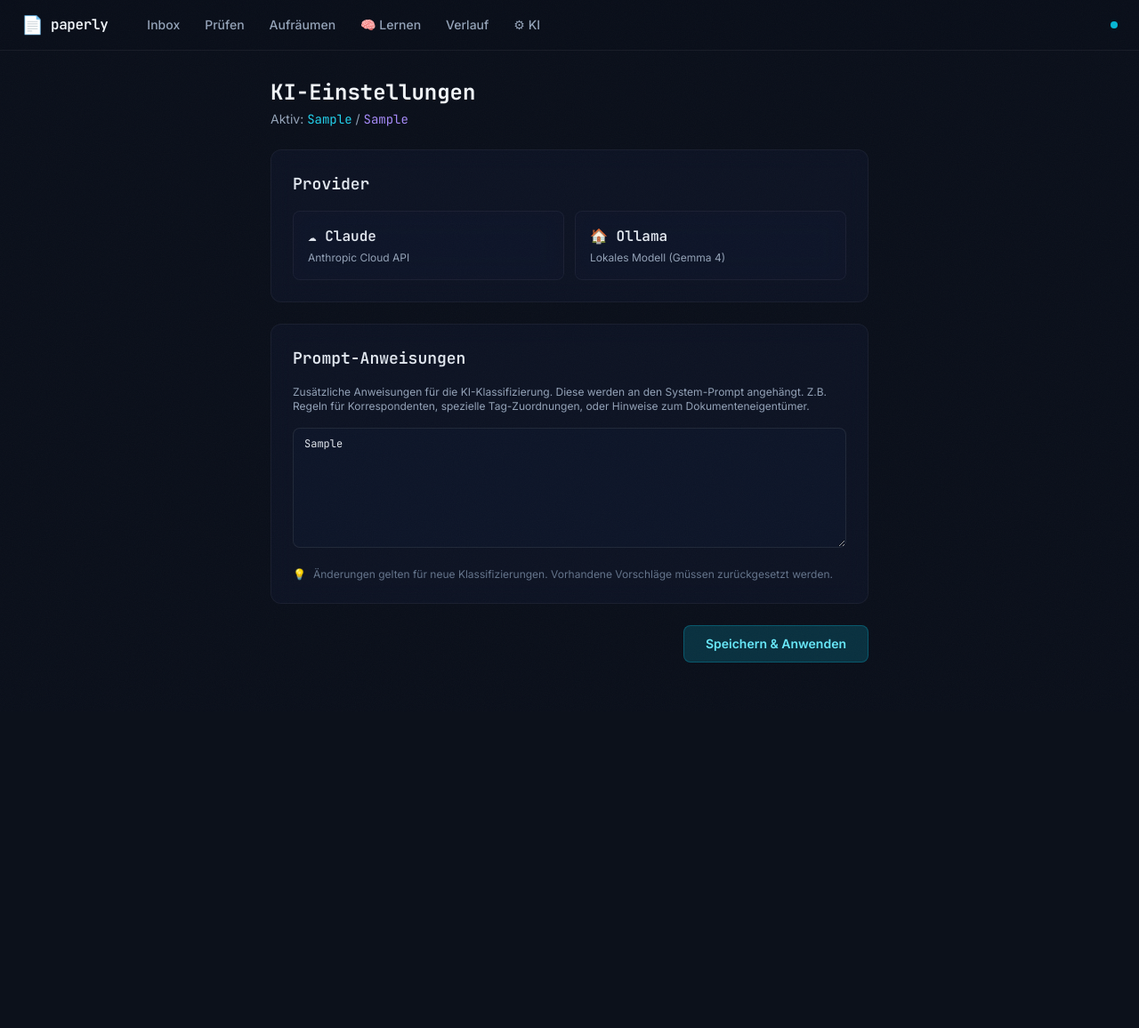
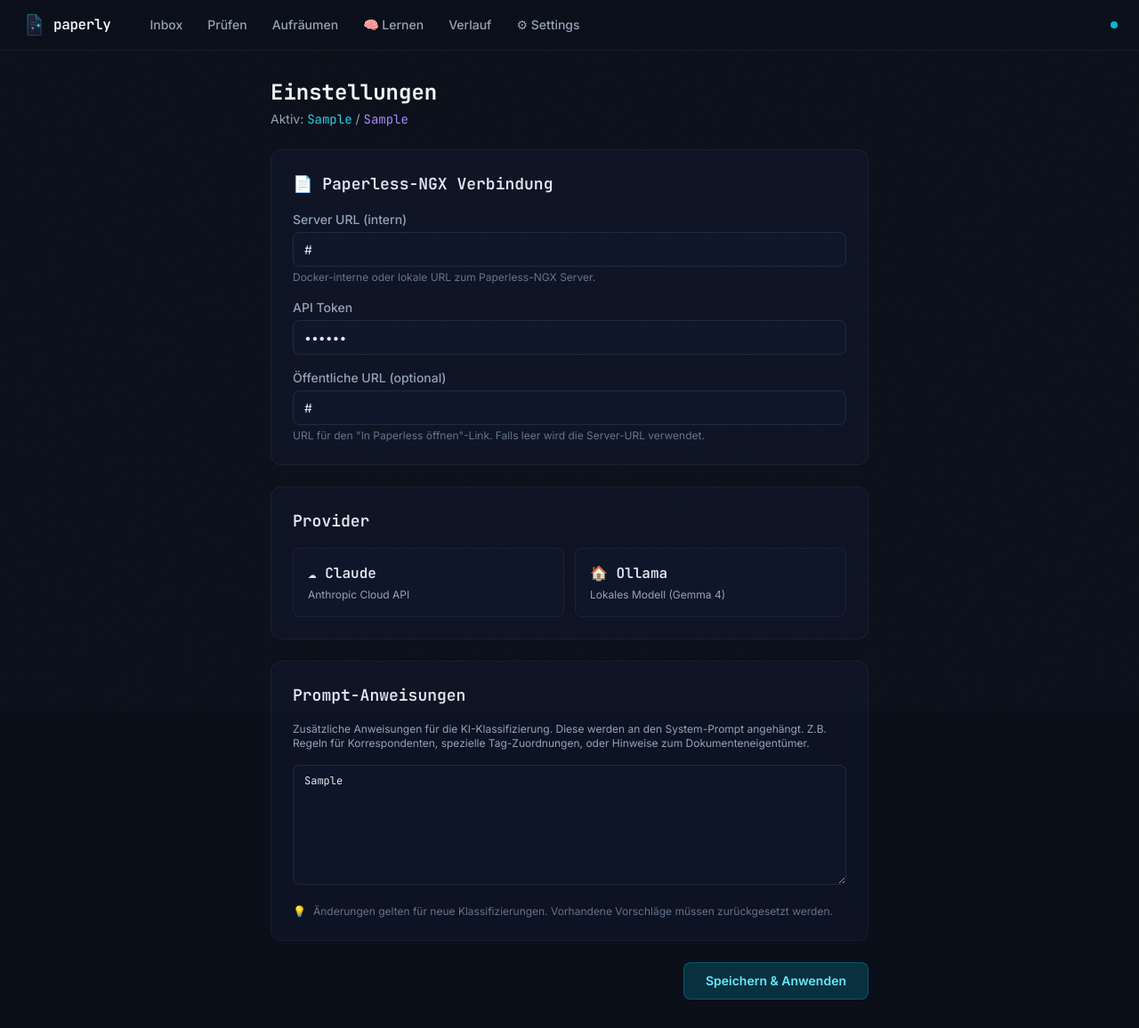
Before and after one commit to nerox89/paperly, a FastAPI app: template src/paperly/templates/settings.html in a window 1280 px wide. Shown: the whole page at 89% size. Before the commit the page ends 745 px from the top, so only its background shows below. Run offline with FastAPI, Linux system fonts and the light colour scheme; the template is opened without the code that fills it: most values are stand-ins (such as "Sample title", 1, 10 or a date in 2020); data that the repository does not hold is empty; parts of the project's set-up code (start-up, migrations or seed data) failed here and were passed over; some libraries are stand-ins or nearby versions.

Commit message:
Add SVG logo/favicon and Paperless connection settings
- Custom SVG logo (paper + AI sparkle) replaces emoji in nav
- SVG favicon for browser tab
- Paperless URL, API token, and public URL now configurable in Settings
- DB-stored credentials override env vars (backward compatible)
- Reconnects Paperless client on settings save if connection changed
- Settings page renamed from 'KI-Einstellungen' to 'Einstellungen'

Co-authored-by: Copilot <223556219+Copilot@users.noreply.github.com>

```diff
--- a/src/paperly/app.py
+++ b/src/paperly/app.py
@@ -89,16 +89,19 @@ def _build_provider(db: Database) -> BaseProvider:
 
 @asynccontextmanager
 async def lifespan(app: FastAPI):
-    paperless_url = os.environ["PAPERLESS_URL"]
-    paperless_token = os.environ["PAPERLESS_TOKEN"]
-
-    state.paperless = PaperlessClient(paperless_url, paperless_token)
-    await state.paperless.open()
-
     # SQLite database for persistent cache, history, and settings
     data_dir = os.environ.get("PAPERLY_DATA_DIR", ".")
     state.db = Database(Path(data_dir) / "paperly.db")
     state.db.open()
+
+    # Paperless connection: DB settings override env vars
+    paperless_url = state.db.get_setting("paperless_url", os.environ.get("PAPERLESS_URL", ""))
+    paperless_token = state.db.get_setting("paperless_token", os.environ.get("PAPERLESS_TOKEN", ""))
+    if not paperless_url or not paperless_token:
+        raise RuntimeError("PAPERLESS_URL and PAPERLESS_TOKEN must be set (env or settings)")
+
+    state.paperless = PaperlessClient(paperless_url, paperless_token)
+    await state.paperless.open()
 
     # Build classifier with provider from settings
     provider = _build_provider(state.db)
@@ -175,7 +178,7 @@ async def document_view(request: Request, doc_id: int):
             "doc": doc,
             "suggestion": suggestion,
             "taxonomy": state.taxonomy,
-            "paperless_url": os.environ.get("PAPERLY_PAPERLESS_PUBLIC_URL", os.environ["PAPERLESS_URL"]),
+            "paperless_url": state.db.get_setting("paperless_public_url") or state.db.get_setting("paperless_url") or os.environ.get("PAPERLESS_URL", ""),
         },
     )
 
@@ -844,6 +847,9 @@ async def settings_view(request: Request):
         "ollama_url": state.db.get_setting("ollama_url", os.environ.get("PAPERLY_OLLAMA_URL", "http://localhost:11434")),
         "ollama_model": state.db.get_setting("ollama_model", os.environ.get("PAPERLY_OLLAMA_MODEL", "gemma4:e4b")),
         "custom_prompt": state.db.get_setting("custom_prompt", ""),
+        "paperless_url": state.db.get_setting("paperless_url", os.environ.get("PAPERLESS_URL", "")),
+        "paperless_token": state.db.get_setting("paperless_token", os.environ.get("PAPERLESS_TOKEN", "")),
+        "paperless_public_url": state.db.get_setting("paperless_public_url", os.environ.get("PAPERLY_PAPERLESS_PUBLIC_URL", "")),
     }
     return templates.TemplateResponse(
         request,
@@ -864,6 +870,9 @@ async def settings_save(
     ollama_url: Annotated[str, Form()] = "http://localhost:11434",
     ollama_model: Annotated[str, Form()] = "gemma4:e4b",
     custom_prompt: Annotated[str, Form()] = "",
+    paperless_url: Annotated[str, Form()] = "",
+    paperless_token: Annotated[str, Form()] = "",
+    paperless_public_url: Annotated[str, Form()] = "",
 ):
     """Save settings and switch provider."""
     state.db.set_setting("ai_provider", ai_provider)
@@ -871,6 +880,22 @@ async def settings_save(
     state.db.set_setting("ollama_url", ollama_url)
     state.db.set_setting("ollama_model", ollama_model)
     state.db.set_setting("custom_prompt", custom_prompt.strip())
+
+    # Save Paperless connection (only if provided — don't overwrite with blank)
+    if paperless_url.strip():
+        state.db.set_setting("paperless_url", paperless_url.strip())
+    if paperless_token.strip():
+        state.db.set_setting("paperless_token", paperless_token.strip())
+    state.db.set_setting("paperless_public_url", paperless_public_url.strip())
+
+    # Reconnect Paperless if URL or token changed
+    stored_url = state.db.get_setting("paperless_url", os.environ.get("PAPERLESS_URL", ""))
+    stored_token = state.db.get_setting("paperless_token", os.environ.get("PAPERLESS_TOKEN", ""))
+    if stored_url and stored_token:
+        await state.paperless.close()
+        state.paperless = PaperlessClient(stored_url, stored_token)
+        await state.paperless.open()
+        state.taxonomy = await state.paperless.get_taxonomy()
 
     # Rebuild provider at runtime
     provider = _build_provider(state.db)
@@ -883,6 +908,9 @@ async def settings_save(
         "ollama_url": ollama_url,
         "ollama_model": ollama_model,
         "custom_prompt": custom_prompt.strip(),
+        "paperless_url": state.db.get_setting("paperless_url", os.environ.get("PAPERLESS_URL", "")),
+        "paperless_token": state.db.get_setting("paperless_token", os.environ.get("PAPERLESS_TOKEN", "")),
+        "paperless_public_url": paperless_public_url.strip(),
     }
     return templates.TemplateResponse(
         request,
--- a/src/paperly/templates/base.html
+++ b/src/paperly/templates/base.html
@@ -4,6 +4,9 @@
   <meta charset="UTF-8">
   <meta name="viewport" content="width=device-width, initial-scale=1.0">
   <title>{% block title %}paperly{% endblock %}</title>
+
+  <!-- Favicon -->
+  <link rel="icon" type="image/svg+xml" href="/static/favicon.svg">
 
   <!-- Fonts -->
   <link rel="preconnect" href="https://fonts.googleapis.com">
@@ -326,7 +329,7 @@
     <div class="max-w-7xl mx-auto px-6 h-14 flex items-center gap-8">
       <!-- Logo -->
       <a href="/" class="flex items-center gap-2 group">
-        <span class="text-cyan-400 text-xl transition-all duration-300 group-hover:drop-shadow-[0_0_8px_rgba(34,211,238,0.6)]">📄</span>
+        <img src="/static/logo.svg" alt="paperly" class="w-7 h-7 transition-all duration-300 group-hover:drop-shadow-[0_0_8px_rgba(34,211,238,0.6)]">
         <span class="font-mono font-semibold text-slate-100 tracking-tight">paperly</span>
       </a>
 
@@ -338,7 +341,7 @@
           ('/cleanup', 'Aufräumen', 'cleanup'),
           ('/learning', '🧠 Lernen', 'learning'),
           ('/history', 'Verlauf', 'history'),
-          ('/settings', '⚙ KI', 'settings'),
+          ('/settings', '⚙ Settings', 'settings'),
         ] %}
         {% for href, label, key in nav_items %}
         <a href="{{ href }}"
--- a/src/paperly/templates/settings.html
+++ b/src/paperly/templates/settings.html
@@ -7,7 +7,7 @@
   <!-- Header -->
   <div class="flex items-center justify-between">
     <div>
-      <h1 class="text-2xl font-mono font-bold text-slate-100">KI-Einstellungen</h1>
+      <h1 class="text-2xl font-mono font-bold text-slate-100">Einstellungen</h1>
       <p class="text-sm text-slate-400 mt-1">
         Aktiv: <span class="text-cyan-400 font-mono">{{ active_provider }}</span>
         / <span class="text-violet-400 font-mono">{{ active_model }}</span>
@@ -23,6 +23,34 @@
 
   <!-- Settings Form -->
   <form method="post" action="/settings" class="space-y-6">
+
+    <!-- Paperless Connection -->
+    <div class="glass rounded-xl p-6 border border-white/5 space-y-4">
+      <h2 class="text-lg font-mono font-semibold text-slate-200">📄 Paperless-NGX Verbindung</h2>
+      <div>
+        <label for="paperless-url" class="block text-sm font-medium text-slate-400 mb-1">Server URL (intern)</label>
+        <input type="text" name="paperless_url" id="paperless-url"
+               value="{{ settings.paperless_url }}"
+               class="input-dark w-full"
+               placeholder="http://paperless-ngx:8000">
+        <p class="text-xs text-slate-500 mt-1">Docker-interne oder lokale URL zum Paperless-NGX Server.</p>
+      </div>
+      <div>
+        <label for="paperless-token" class="block text-sm font-medium text-slate-400 mb-1">API Token</label>
+        <input type="password" name="paperless_token" id="paperless-token"
+               value="{{ settings.paperless_token }}"
+               class="input-dark w-full"
+               placeholder="Token aus Paperless → Einstellungen → API Token">
+      </div>
+      <div>
+        <label for="paperless-public" class="block text-sm font-medium text-slate-400 mb-1">Öffentliche URL (optional)</label>
+        <input type="text" name="paperless_public_url" id="paperless-public"
+               value="{{ settings.paperless_public_url }}"
+               class="input-dark w-full"
+               placeholder="http://192.168.20.192:18000">
+        <p class="text-xs text-slate-500 mt-1">URL für den "In Paperless öffnen"-Link. Falls leer wird die Server-URL verwendet.</p>
+      </div>
+    </div>
 
     <!-- Provider Selection -->
     <div class="glass rounded-xl p-6 border border-white/5 space-y-4">
```
Also changed, not shown: src/paperly/static/favicon.svg (added), src/paperly/static/logo.svg (added).
